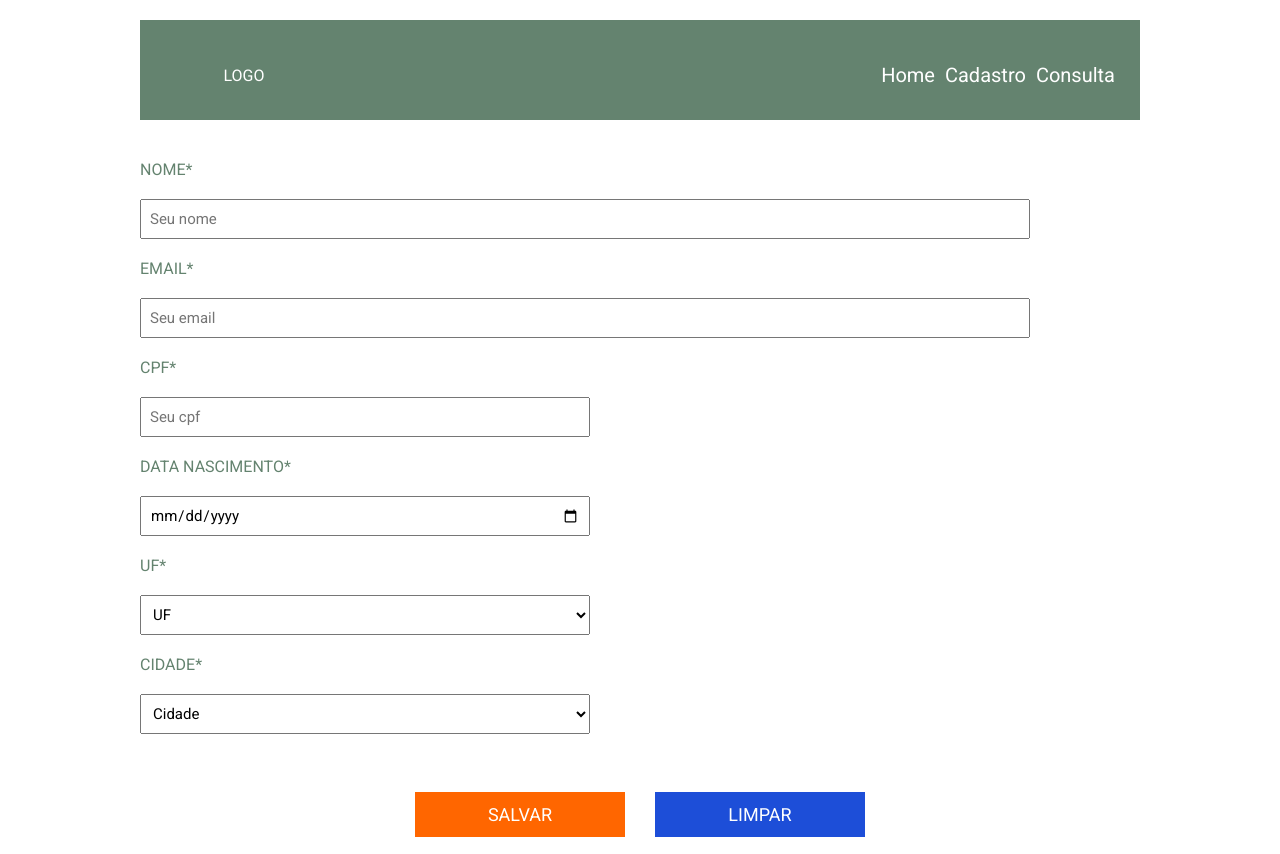
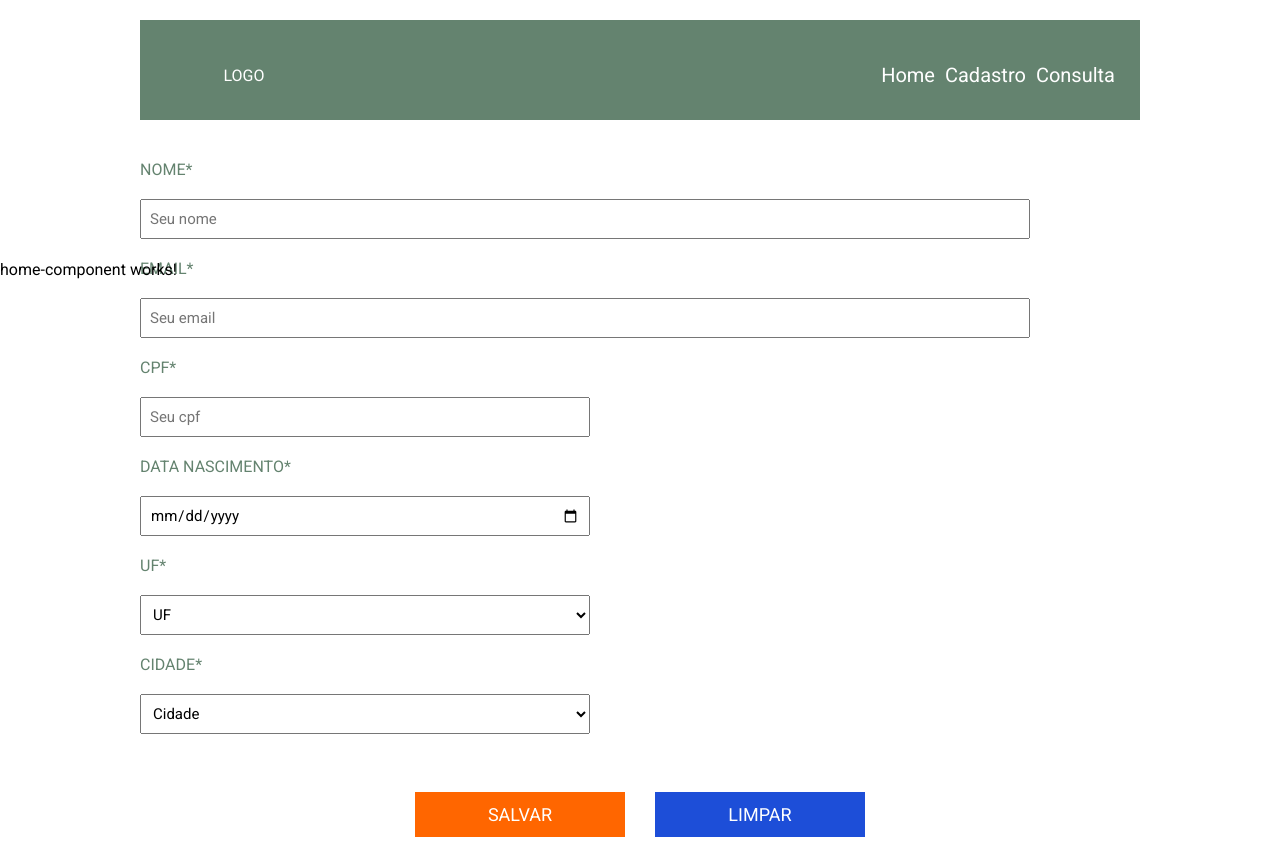
Before and after one commit to LucasAl03/crud_pessoas, an Angular app: page / in a window 1280 px wide. Built offline with nearby package versions, Linux system fonts and the light colour scheme.

Commit message:
Adicionado componente HomeComponent

```diff
--- a/src/app/app.html
+++ b/src/app/app.html
@@ -1,4 +1,6 @@
 <app-menu></app-menu>
 <app-formulario></app-formulario>
 
+<app-home-component></app-home-component>
+
 <router-outlet></router-outlet>
```
